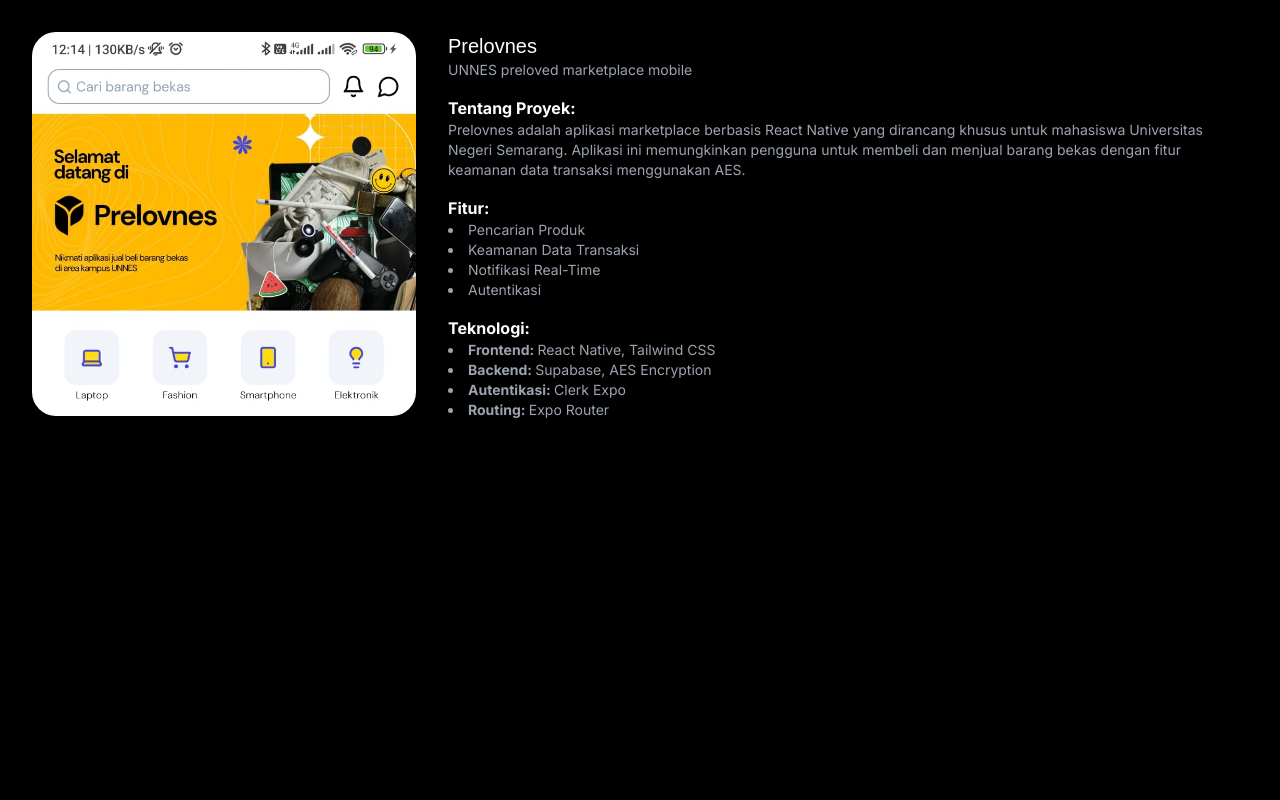
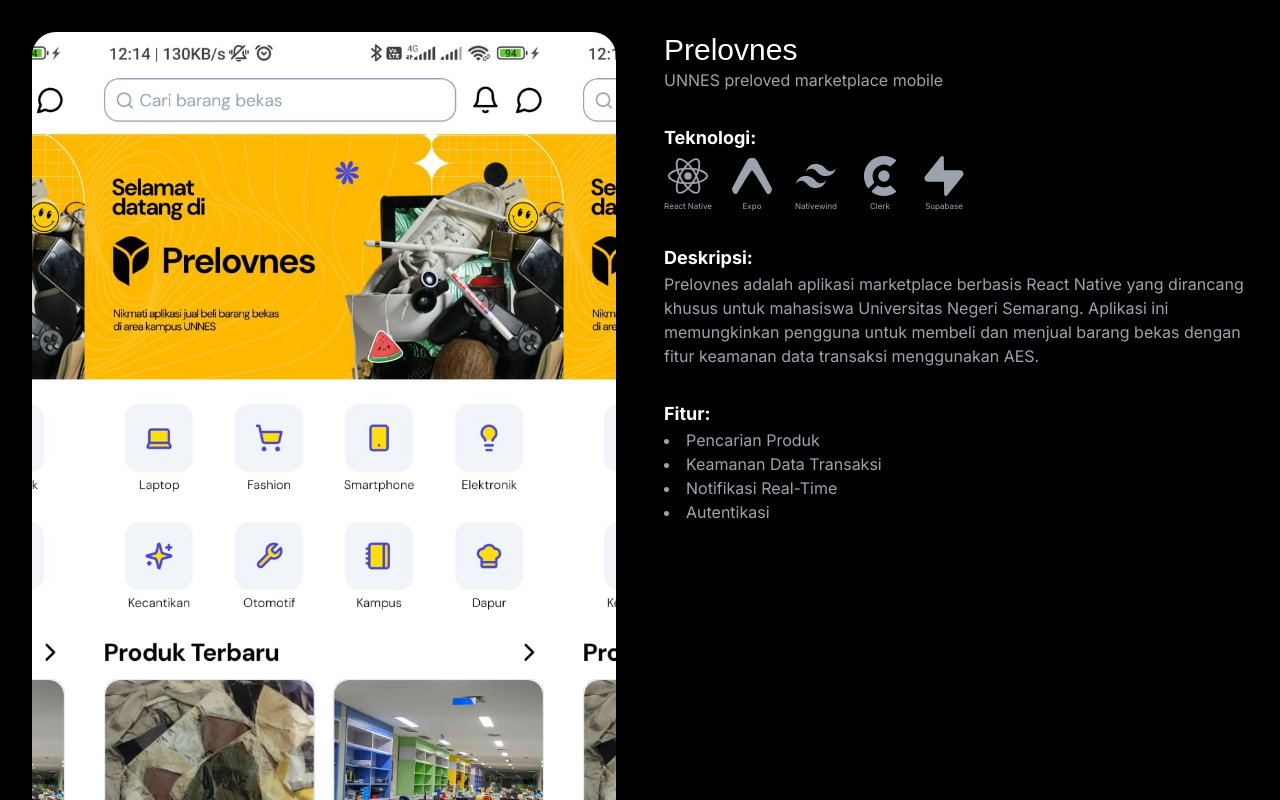
Before and after one commit to furqonStudio/furqon-studio-portfolio-2024, a Next.js app: page /projects/1 in a window 1280 px wide. Shown: the top 800 px of the page. Built offline with nearby package versions, Linux system fonts and the light colour scheme; a web font is replaced by a local one.

Commit message:
fix(sm): project detail layout

```diff
--- a/src/app/projects/[id]/page.tsx
+++ b/src/app/projects/[id]/page.tsx
@@ -1,5 +1,12 @@
 'use client'
 import { projects } from '@/data/data'
+import {
+  SiClerk,
+  SiExpo,
+  SiReact,
+  SiSupabase,
+  SiTailwindcss,
+} from 'react-icons/si'
 
 const ProjectsDetailPage = ({ params }: { params: { id: string } }) => {
   const { id } = params
@@ -16,42 +23,64 @@ const ProjectsDetailPage = ({ params }: { params: { id: string } }) => {
   }
 
   return (
-    <div className="max-w-[1280px] m-auto text-white p-8 md:grid md:grid-cols-2 md:gap-8 lg:grid-cols-3">
+    <div className="max-w-[1280px] m-auto text-white p-8 md:grid md:grid-cols-2 md:gap-8 lg:gap-12 ">
       <div
-        className={`w-full aspect-square rounded-3xl ${project.bgColor}`}
+        className={`w-full aspect-[9/16] rounded-3xl  ${project.bgColor}`}
         style={{
           backgroundImage: `url(${project.imageUrl})`,
-          backgroundSize: 'cover',
+          backgroundSize: 'contain',
+          backgroundPosition: 'center',
         }}
       ></div>
-      <div className="mt-4 md:mt-0 lg:col-span-2">
-        <h1 className="text-xl font-gasoek">{project.title}</h1>
-        <p className="text-sm text-justify font-inter text-gray-400 text-secondary">
+      <div className="mt-8 space-y-8 md:mt-0">
+        <div>
+          <h1 className="text-2xl font-gasoek lg:text-3xl">{project.title}</h1>
+          <p className="text-sm lg:text-base text-justify font-inter text-gray-400 text-secondary">
             {project.description}
           </p>
+        </div>
+        <div>
+          <p className="mt-4 font-bold font-inter lg:text-lg">Teknologi:</p>
+          <div className="flex gap-4 text-gray-400">
+            <div className="flex flex-col items-center">
+              <SiReact className="text-4xl lg:text-5xl p-1" />
+              <p className="font-inter text-[8px]">React Native</p>
+            </div>
+            <div className="flex flex-col items-center">
+              <SiExpo className="text-4xl lg:text-5xl p-1" />
+              <p className="font-inter text-[8px]">Expo</p>
+            </div>
+            <div className="flex flex-col items-center">
+              <SiTailwindcss className="text-4xl lg:text-5xl p-1" />
+              <p className="font-inter text-[8px]">Nativewind</p>
+            </div>
+            <div className="flex flex-col items-center">
+              <SiClerk className="text-4xl lg:text-5xl p-1" />
+              <p className="font-inter text-[8px]">Clerk</p>
+            </div>
+            <div className="flex flex-col items-center">
+              <SiSupabase className="text-4xl lg:text-5xl p-1" />
+              <p className="font-inter text-[8px]">Supabase</p>
+            </div>
+          </div>
+        </div>
         {project.details && (
           <>
-            <p className="mt-4 font-bold font-inter">Tentang Proyek:</p>
-            <p className="text-sm text-gray-400 font-inter">
+            <div>
+              <p className="mt-4 font-bold font-inter lg:text-lg">Deskripsi:</p>
+              <p className="text-sm lg:text-base text-gray-400 font-inter">
                 {project.details.introduction}
               </p>
+            </div>
 
-            <p className="mt-4 font-bold font-inter">Fitur:</p>
-            <ul className="list-disc list-inside text-sm text-gray-400 font-inter">
+            <div>
+              <p className="mt-4 font-bold font-inter lg:text-lg">Fitur:</p>
+              <ul className="list-disc list-inside text-sm lg:text-base text-gray-400 font-inter">
                 {project.details.features.map((feature, index) => (
                   <li key={index}>{feature}</li>
                 ))}
               </ul>
-
-            <p className="mt-4 font-bold font-inter">Teknologi:</p>
-            <ul className="list-disc list-inside text-sm text-gray-400 font-inter">
-              {project.details.technologies.map((tech, index) => (
-                <li key={index}>
-                  <strong>{tech.category}: </strong>
-                  {tech.tools}
-                </li>
-              ))}
-            </ul>
+            </div>
           </>
         )}
       </div>
```
Lines whose indentation alone changed are shown as unchanged.
